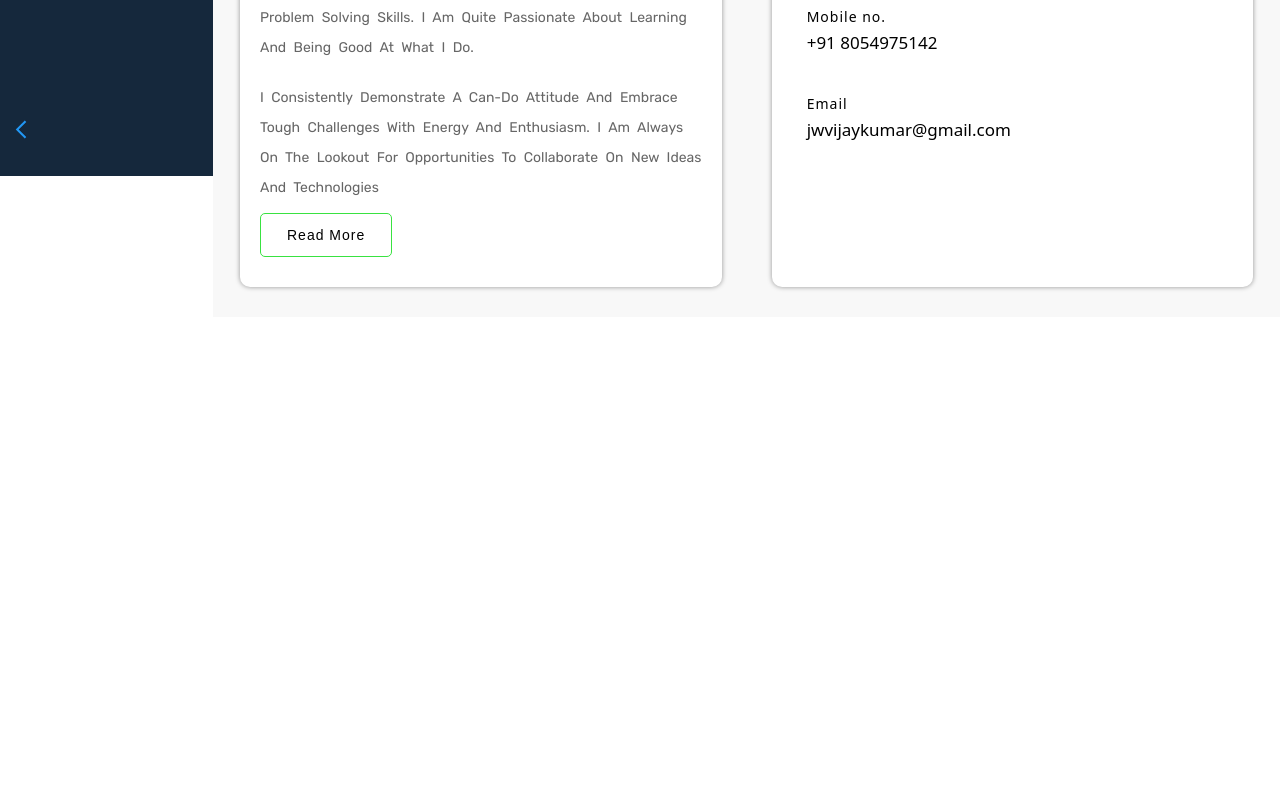
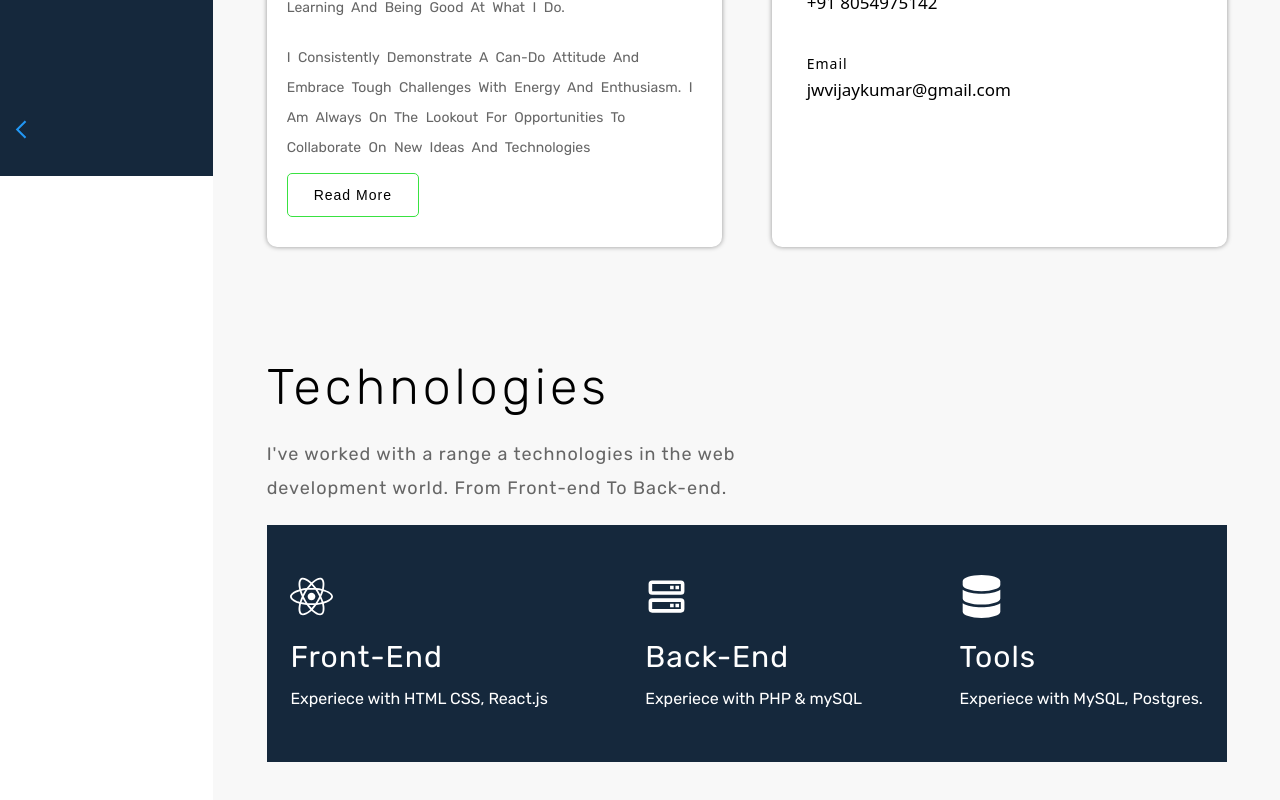
Before and after one commit to Vijaykumar308/portfolio, a React (Create React App) app: page / in a window 1280 px wide. Shown: the part 624-1424 px from the top of the page. Before the commit the page ends 941 px from the top, so only its background shows below. Built offline with nearby package versions, Linux system fonts and the light colour scheme; the HTML template or start-up script is replaced by a standard one.

Commit message:
home page technologies

```diff
--- a/src/Pages/Home/Home.jsx
+++ b/src/Pages/Home/Home.jsx
@@ -1,6 +1,8 @@
 import "./home.css";
 import profilePic from "../../Images/profile_pic.jpg";
 import { MdVerified } from "react-icons/md";
+import {FaReact, FaServer,FaDatabase} from "react-icons/fa";
+import {BiServer} from "react-icons/bi";
 import { NavLink } from "react-router-dom";
 
 export const Home = () => {
@@ -74,6 +76,30 @@ export const Home = () => {
 
           </div>
         </section>
+
+        <div className="technologies">
+          <h1>Technologies</h1>
+          <p>I've worked with a range a technologies in the web development world. From Front-end To Back-end.</p>
+          <div className="flex">
+            <div className="item frontend">
+              <div className="tech-icon"><FaReact/></div>
+              <h3>Front-End</h3>
+              <span className="description">Experiece with HTML CSS, React.js</span>
+            </div>
+
+            <div className="item backend">
+            <div className="tech-icon"><BiServer/></div>
+              <h3>Back-End</h3>
+              <span className="description">Experiece with PHP & mySQL</span>
+            </div>
+
+            <div className="item tools">
+              <div className="tech-icon"><FaDatabase/></div>
+              <h3>Tools</h3>
+              <span className="description">Experiece with MySQL, Postgres.</span>
+            </div>
+          </div>
+        </div>
       </div>
     </>
   )
--- a/src/Pages/Home/home.css
+++ b/src/Pages/Home/home.css
@@ -1,21 +1,20 @@
+.homePage {
+    width: 90%;
+    margin: auto;
+}
+
 .profileSection{
-    min-height: 25vh;
-    background-color: #c2c1c1;
-    /* position: relative;
-    display: flex;
-    justify-content: center; */
-
-    /* background-image: url("../../Images/Linkdin-handler.jpg");
-    background-repeat: no-repeat;
-    background-size: 100% 100%; */
+    min-height: 20vh;
+    background: var(--heading-color-lin-grad);
+    margin-inline: -6.4rem;
 }
 .profileContainer{
     display: flex;
     /* top: 71%; */
     /* position: absolute; */
+    /* width: 95%; */
     justify-content: space-between;
     align-items: center;
-    width: 95%;
     flex-wrap: wrap;
     margin: -5rem auto 0 auto;
 }
@@ -85,7 +84,7 @@
     padding: 3rem 0px; */
 
     /* ==grid== */
-    width: 95%;
+    /* width: 95%; */
     margin: 1rem auto;
     display: grid;
     gap: 50px;
@@ -183,6 +182,58 @@
     font-size: 1.7rem;
 }
 
+/* ==================== Technologies =========================== */
+.technologies{
+    /* background-color: rgb(236, 236, 236); */
+    padding: 8rem 0;
+}
+.technologies > h1{
+    font-size: 5rem;
+    letter-spacing: 4px;
+    font-weight: 300;
+}
+.technologies > p{
+    padding: 2rem 0px;
+    font-size: 18px;
+    width: 57%;
+    line-height: 34px;
+    letter-spacing: 1px;
+    color: #666;
+}
+.flex {
+    display: flex;
+    width: 100%;
+    justify-content: space-around;
+    align-items: center;
+    background: var(--primary-color-800);
+    padding: 5rem 0rem;
+    flex-wrap: wrap;
+    gap: 5rem;
+}
+.item{
+    color: #fff;
+}
+/* .item.backend{
+    margin: 5rem 0rem;
+} */
+.item > .tech-icon{
+    font-size: 4.3rem;
+    color: #fff;
+}
+.item > h3{
+    font-size: 30px;
+    margin: 1rem 0px;
+    letter-spacing: 1px;
+    font-weight: 400;
+}
+.item .description{
+    font-size: 16px;
+    display: inline-block;
+    /* width: 163px; */
+    line-height: 2.7rem;
+    /* background: pink; */
+    /* -webkit-line-clamp: 2; */
+}
 @media (max-width:960px) {
     .homePageAbout{
         grid-template-columns: 1fr;
```
